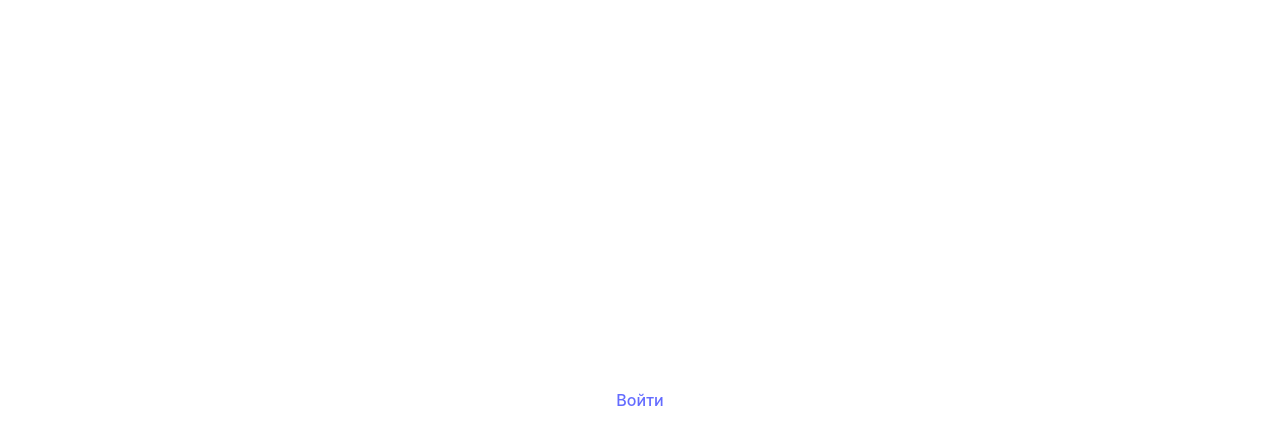
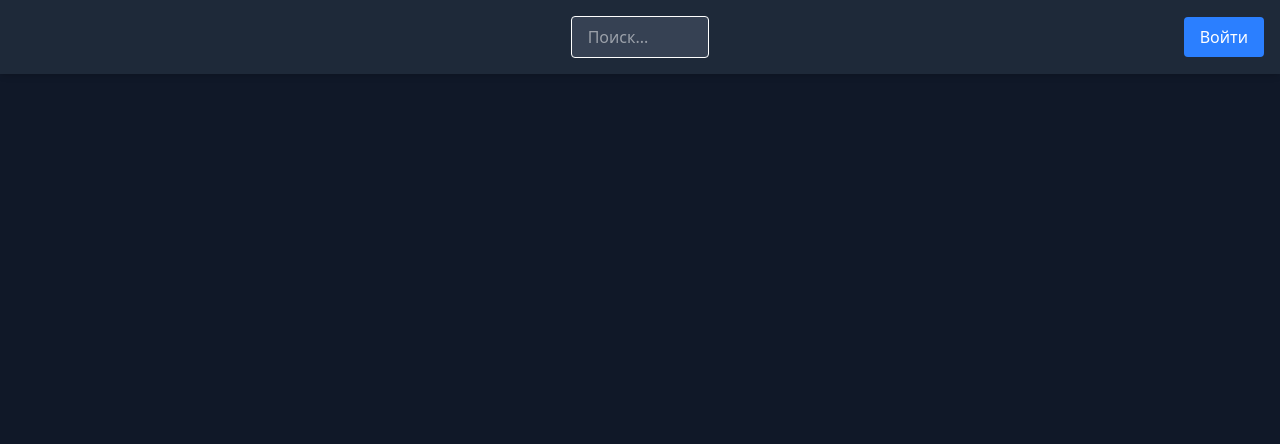
Before and after one commit to PaketniyMaster/App_Frontend2.0, a React app in the folder Game_recommendation/: page / in a window 1280 px wide. Shown: the top 444 px of the page. Built offline with nearby package versions, Linux system fonts and the light colour scheme; the HTML template or start-up script is replaced by a standard one.

Commit message:
Заработал Tailwind

```diff
--- a/Game_recommendation/package.json
+++ b/Game_recommendation/package.json
@@ -10,7 +10,7 @@
     "preview": "vite preview"
   },
   "dependencies": {
-    "@tailwindcss/vite": "^4.0.6",
+    "@tailwindcss/vite": "^4.0.13",
     "axios": "^1.7.9",
     "react": "^18.3.1",
     "react-dom": "^18.3.1",
@@ -29,7 +29,7 @@
     "eslint-plugin-react-refresh": "^0.4.16",
     "globals": "^15.14.0",
     "postcss": "^8.5.2",
-    "tailwindcss": "^4.0.6",
+    "tailwindcss": "^4.0.13",
     "vite": "^6.0.5"
   }
 }
--- a/Game_recommendation/src/App.css
+++ b/Game_recommendation/src/App.css
@@ -1,5 +1,5 @@
-#root {
-  /*max-width: 1280px;*/
+/* #root {
+  max-width: 1280px;
   margin: 0 auto;
   padding: 0;
   text-align: center;
@@ -40,4 +40,4 @@
 
 .read-the-docs {
   color: #888;
-}
+} */
--- a/Game_recommendation/src/index.css
+++ b/Game_recommendation/src/index.css
@@ -1,17 +1,12 @@
-@tailwind base;
-@tailwind components;
-@tailwind utilities;
+@import "tailwindcss";
 
-html, body, #root {
+/* html, body, #root {
   height: 100%;
   margin: 0;
   padding: 0;
 }
 
 #root {
-  display: flex;
-  justify-content: center;
-  align-items: center;
   min-height: 100vh;
 }
 
@@ -74,4 +69,4 @@ button:focus-visible {
   button {
     background-color: #f9f9f9;
   }
-}
+} */
--- a/Game_recommendation/src/pages/HomePage.jsx
+++ b/Game_recommendation/src/pages/HomePage.jsx
@@ -1,9 +1,11 @@
 import { useAuth } from "../context/AuthContext";
 import { useNavigate, Link } from "react-router-dom";
+import { useState } from "react";
 
 function HomePage() {
     const { user, setUser } = useAuth();
     const navigate = useNavigate();
+    const [search, setSearch] = useState("");
 
     const handleLogout = () => {
         localStorage.removeItem("token");
@@ -12,17 +14,37 @@ function HomePage() {
     };
 
     return (
-        <div className="flex flex-col items-center justify-center min-h-screen bg-gray-100">
-            {user ? (
-                <div className="bg-white p-6 rounded-lg shadow-lg">
-                    <h1 className="text-xl font-bold">Добро пожаловать, {user.username}!</h1>
-                    <button className="bg-red-500 text-white p-2 rounded mt-4" onClick={handleLogout}>
-                        Выйти
-                    </button>
+        <div className="min-h-screen bg-gray-900 text-white">
+            {/* Шапка */}
+            <header className="w-screen fixed top-0 left-0 flex justify-between items-center p-4 bg-gray-800 shadow-md">
+                {/* Левый пустой блок для выравнивания */}
+                <div className="flex-1"></div>
+
+                {/* Поиск в центре */}
+                <div className="flex-1 flex justify-center">
+                    <input
+                        type="text"
+                        placeholder="Поиск..."
+                        className="border rounded px-4 py-2 w-1/3 bg-gray-700 text-white"
+                        value={search}
+                        onChange={(e) => setSearch(e.target.value)}
+                    />
                 </div>
-            ) : (
-                <Link className="text-blue-500 text-xl" to="/login">Войти</Link>
-            )}
+
+                {/* Приветствие и кнопка выхода справа */}
+                <div className="flex-1 flex justify-end space-x-4">
+                    {user && <span className="text-lg">Добро пожаловать, {user.username}!</span>}
+                    {user ? (
+                        <button className="bg-red-500 text-white px-4 py-2 rounded" onClick={handleLogout}>
+                            Выйти
+                        </button>
+                    ) : (
+                        <Link className="bg-blue-500 text-white px-4 py-2 rounded" to="/login">
+                            Войти
+                        </Link>
+                    )}
+                </div>
+            </header>
         </div>
     );
 }
--- a/Game_recommendation/src/pages/RegisterPage.jsx
+++ b/Game_recommendation/src/pages/RegisterPage.jsx
@@ -10,7 +10,6 @@ function RegisterPage() {
 
     const handleRegister = async () => {
         debugger
-        alert("Функция handleRegister вызвана!");
         console.log("📢 Кнопка регистрации нажата!");
         try {
             await register(username, email, password);
```
Also changed, not shown: 1 other file (tests, documents, lock files or other folders).
